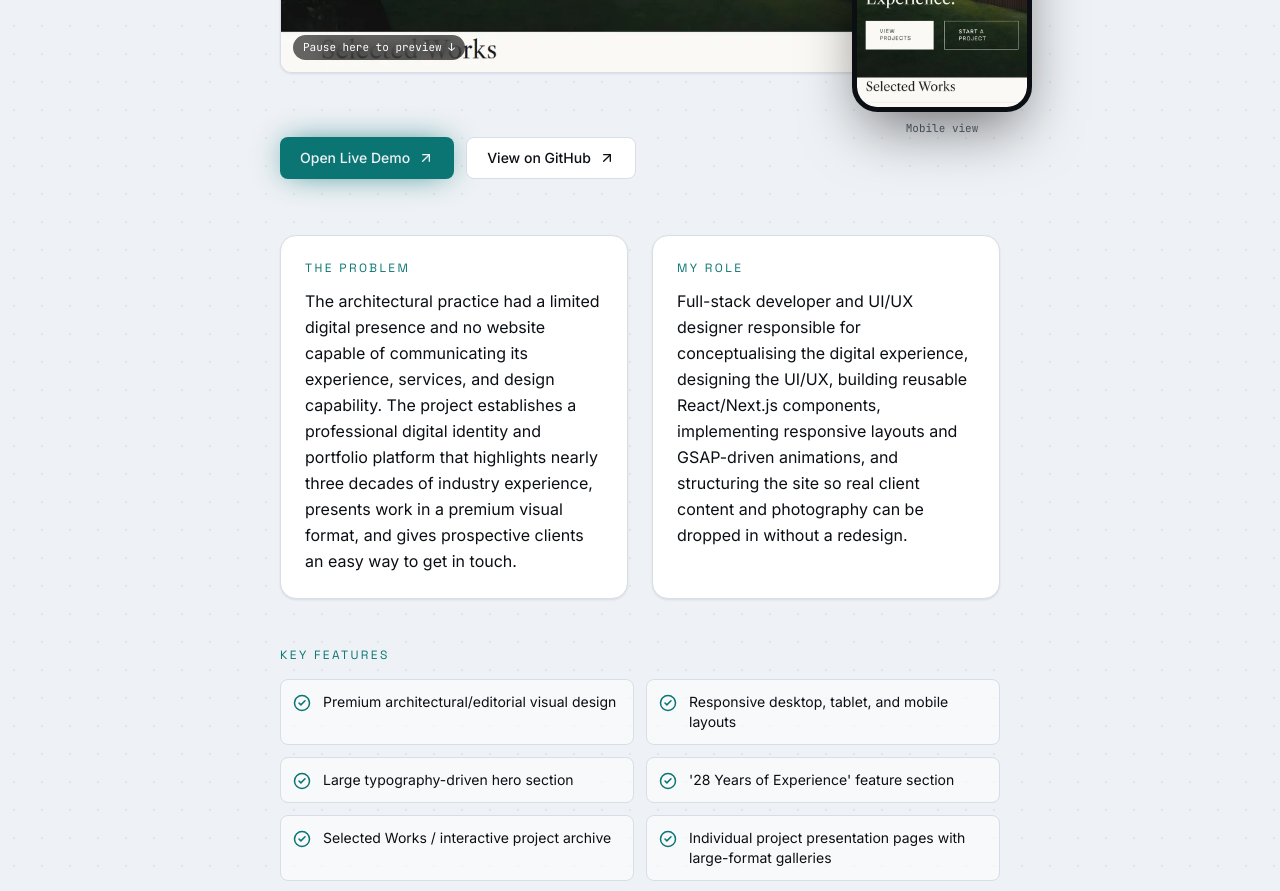
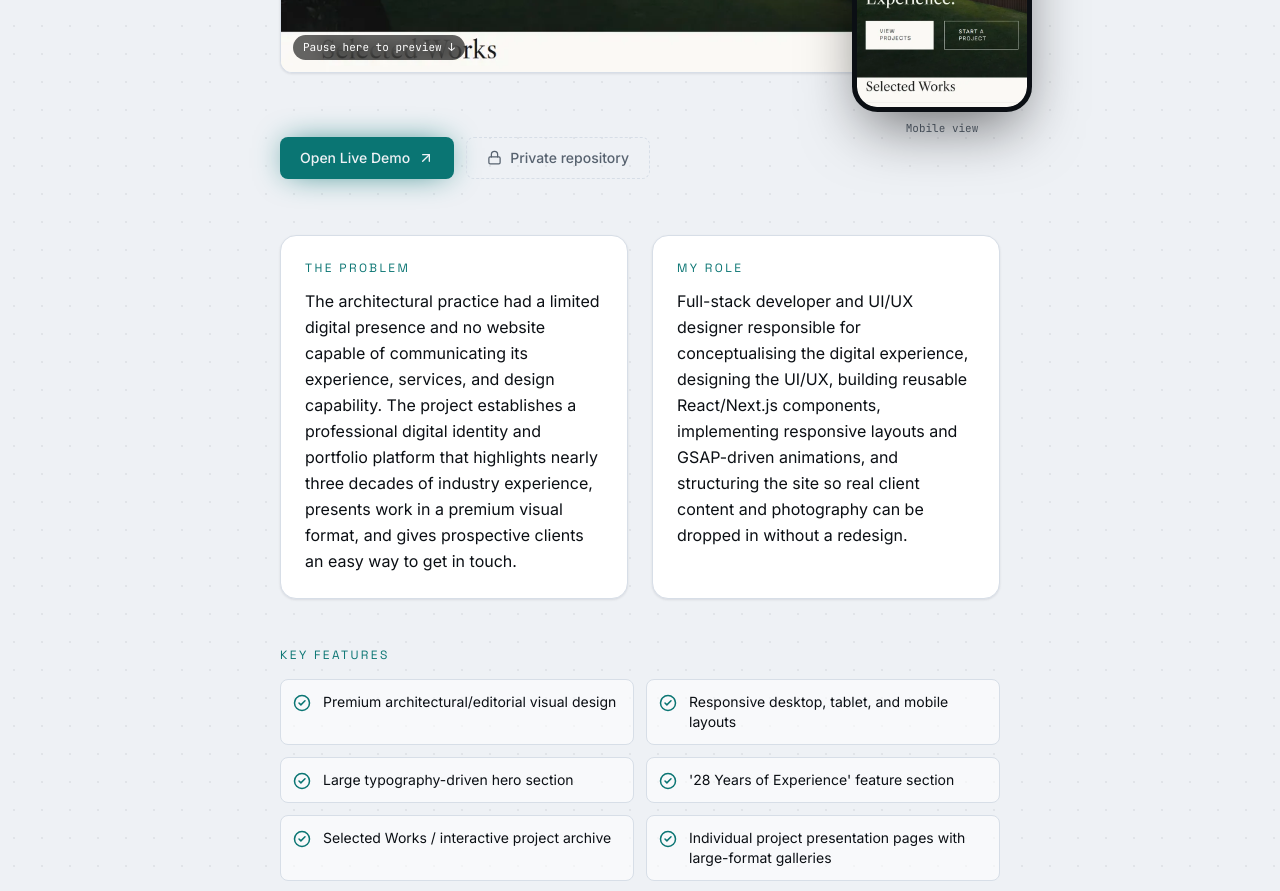
Before and after one commit to aidan-g-barends/Aidan-Barends-Portfolio, a Next.js app: page /projects/2g-architecture-solutions in a window 1280 px wide. Shown: the part 1080-1971 px from the top of the page. Built offline with nearby package versions, Linux system fonts and the light colour scheme.

Commit message:
Mark JJS, 2G and Bouplan repos as private

```diff
--- a/src/app/projects/[slug]/page.tsx
+++ b/src/app/projects/[slug]/page.tsx
@@ -8,6 +8,7 @@ import {
   ArrowRight,
   ArrowUpRight,
   CircleCheck,
+  Lock,
 } from "lucide-react";
 import { projects } from "../../../data/projects";
 import type { Project } from "../../../data/projects";
@@ -302,7 +303,15 @@ export default async function ProjectDetailPage({
             </a>
           )}
 
-          {project.github && (
+          {/* Private repos can't be opened by visitors, so just say so */}
+          {project.github && project.private && (
+            <span className="inline-flex items-center gap-2 rounded-lg border border-dashed border-surface-border px-5 py-2.5 text-foreground-muted">
+              <Lock size={15} aria-hidden="true" />
+              Private repository
+            </span>
+          )}
+
+          {project.github && !project.private && (
             <a
               href={project.github}
               target="_blank"
@@ -313,9 +322,7 @@ export default async function ProjectDetailPage({
                   : "inline-flex items-center gap-2 rounded-lg bg-accent px-5 py-2.5 text-background shadow-[0_0_32px_-8px_var(--accent)] transition-all duration-300 hover:-translate-y-1 hover:shadow-[0_0_40px_-6px_var(--accent)]"
               }
             >
-              {project.private
-                ? "View on GitHub (Private)"
-                : "View on GitHub"}
+              View on GitHub
               <ArrowUpRight size={16} aria-hidden="true" />
             </a>
           )}
--- a/src/data/projects.ts
+++ b/src/data/projects.ts
@@ -141,6 +141,7 @@ const projectList: Project[] = [
       "A professional business website developed for JJS Business Solutions to establish a modern digital presence and clearly communicate the organisation's training, consulting, and project-focused services. The website was designed to present the organisation in a credible and professional way while making important business information easy for prospective clients, partners, and visitors to discover.",
     tech: ["React", "TypeScript", "Tailwind CSS", "Vite"],
     github: "https://github.com/aidan-g-barends/jjs-website",
+    private: true,
     live: "https://jjsbussol.co.za/",
     liveIsProduction: true,
     clientWork: true,
@@ -427,6 +428,7 @@ const projectList: Project[] = [
       "A modern, editorial-style website concept developed for an established independent architectural practice with approximately 28 years of industry experience in Saldanha, Western Coast. Built with Next.js, TypeScript, and GSAP-powered animations, the site focuses on architectural storytelling, a curated project archive, and a refined visual identity designed to position the practice as a premium, trustworthy local studio.",
     tech: ["Next.js", "TypeScript", "React", "Tailwind CSS", "GSAP"],
     github: "https://github.com/aidan-g-barends/2G-Architecture",
+    private: true,
     live: "https://2-g-architecture.vercel.app/",
     image: "/projects/2G.png",
     preview: { src: "/projects/previews/2g.webp", height: 2210 },
@@ -473,6 +475,7 @@ const projectList: Project[] = [
       "A premium website concept developed for an established architectural design practice operating in Langebaan, West Coast since 1987. Built with Next.js, TypeScript, and Tailwind CSS v4, the site translates the practice's existing brand identity into a modern digital experience, with a focus on accessibility, local SEO, and a typed content architecture that allows real project photography and client content to be dropped in without any component changes.",
     tech: ["Next.js", "TypeScript", "React", "Tailwind CSS", "Vercel"],
     github: "https://github.com/aidan-g-barends/BouplanOntwerpers",
+    private: true,
     live: "https://bouplan-ontwerpers.vercel.app/",
     image: "/projects/bouplan.png",
     preview: { src: "/projects/previews/bouplan.webp", height: 3917 },
```
